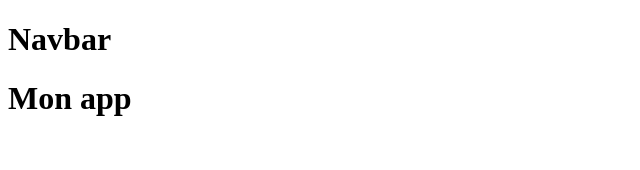
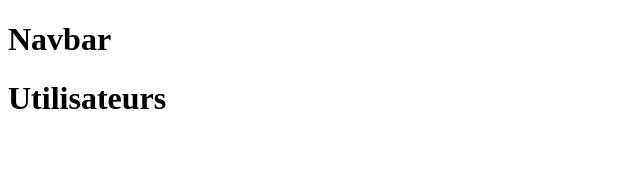
Before and after one commit to MOUAHDI/Trainning-Angular-18, an Angular app: page / in a window 1280 px wide. Shown: the top 170 px of the page, without its empty margins (0-640 px from the left). Built offline with nearby package versions, Linux system fonts and the light colour scheme.

Commit message:
users component

```diff
--- a/src/app/app.component.ts
+++ b/src/app/app.component.ts
@@ -1,13 +1,14 @@
 import { Component } from '@angular/core'
 import { NavbarComponent } from './features/navbar/navbar.component';
+import { UsersComponent } from './features/users/users.component';
 
 @Component({
     selector: 'app-root',
     template: `
         <app-navbar />
-        <h1>Mon app</h1>
+        <app-users />
     `,
     standalone: true,
-    imports: [NavbarComponent]
+    imports: [NavbarComponent, UsersComponent]
 })
 export class AppComponent {}
--- /dev/null
+++ b/src/app/features/users/users.component.ts
@@ -0,0 +1,10 @@
+import { Component } from "@angular/core";
+
+@Component({
+    selector: 'app-users',
+    template: `
+        <h1>Utilisateurs</h1>
+    `,
+    standalone: true
+})
+export class UsersComponent {}
```
